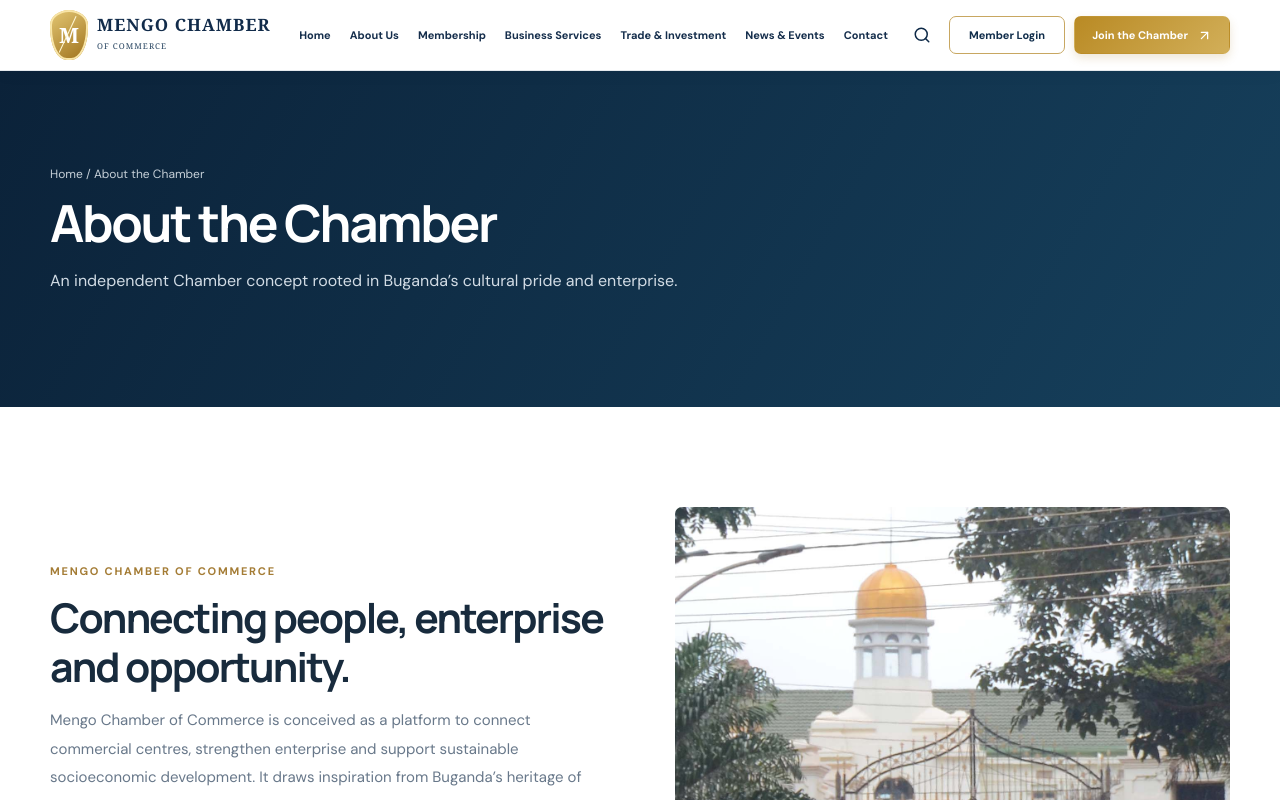
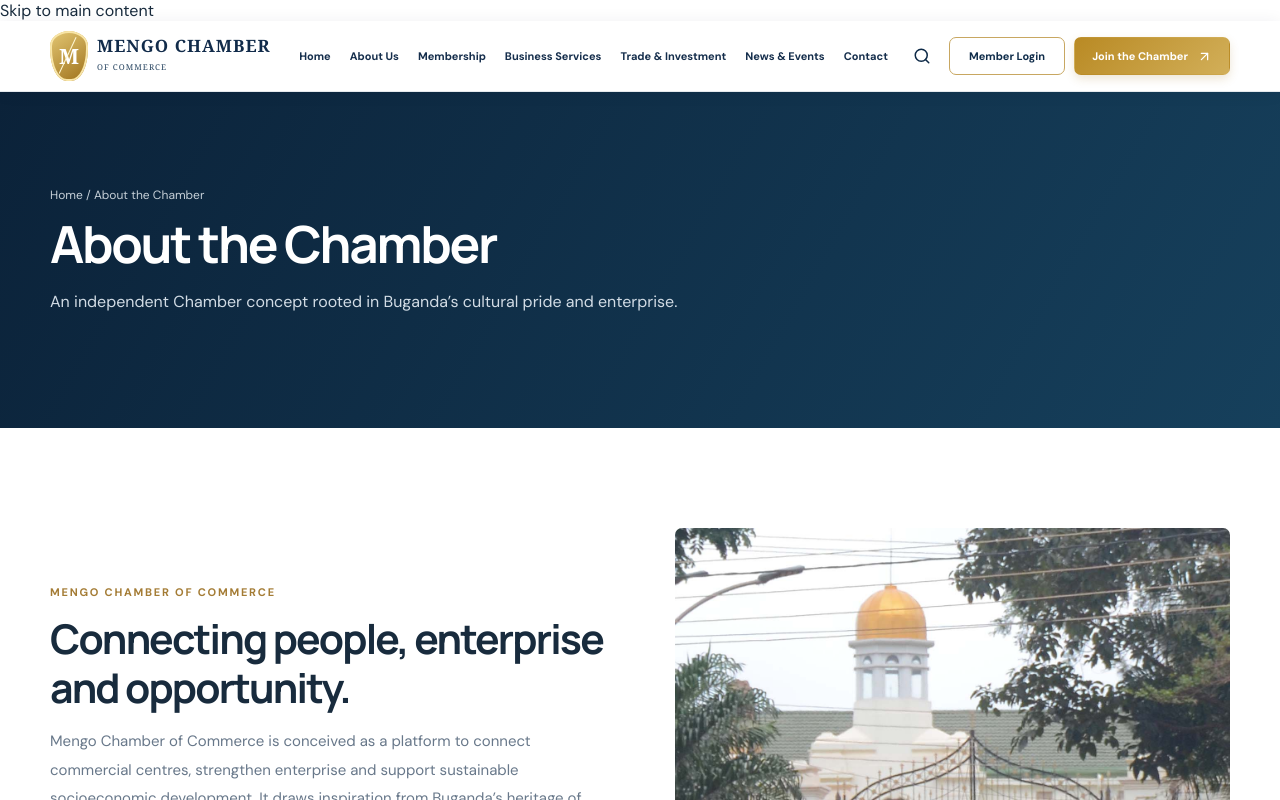
Before and after one commit to watumwa/mengo, a Next.js app: page /about in a window 1280 px wide. Shown: the top 800 px of the page. Built offline with nearby package versions, Linux system fonts and the light colour scheme.

Commit message:
Frontend Phase 1: accessible navigation with active page and skip link

```diff
--- a/app/components.tsx
+++ b/app/components.tsx
@@ -2,6 +2,7 @@
 
 import Link from "next/link";
 import { useState } from "react";
+import { usePathname } from "next/navigation";
 import { ArrowRight, ArrowUpRight, MapPin, Menu, Search, X } from "lucide-react";
 
 export const nav = [
@@ -16,15 +17,17 @@ export const nav = [
 
 export function Header() {
   const [open, setOpen] = useState(false);
+  const pathname = usePathname();
   const closeMenu = () => setOpen(false);
 
   return <>
     <div className="topline"><div className="container"><span>Rooted in heritage. Advancing commerce and prosperity.</span><span>Buganda, Uganda · Connecting enterprise to opportunity</span></div></div>
+    <a href="#main-content" className="skip-link">Skip to main content</a>
     <header className="nav">
       <div className="container navinner">
         <Link href="/" className="brand" onClick={closeMenu}><span className="brandmark">M</span><span><strong>Mengo Chamber</strong><small>of Commerce</small></span></Link>
         <nav id="primary-navigation" className={`navlinks ${open ? "open" : ""}`} aria-label="Primary navigation">
-          {nav.map(([label, url]) => <Link key={url} href={url} onClick={closeMenu}>{label}</Link>)}
+          {nav.map(([label, url]) => <Link key={url} href={url} onClick={closeMenu} aria-current={pathname === url ? "page" : undefined}>{label}</Link>)}
           <Link className="mobile-nav-cta btn navy" href="/join" onClick={closeMenu}>Become a Member <ArrowUpRight size={15} /></Link>
         </nav>
         <div className="navactions">
@@ -44,7 +47,7 @@ export function Footer() {
 }
 
 export function Shell({ children }: { children: React.ReactNode }) {
-  return <><Header />{children}<Footer /></>;
+  return <><Header /><div id="main-content">{children}</div><Footer /></>;
 }
 
 export function PageHero({ title, description }: { title: string; description: string }) {
```
